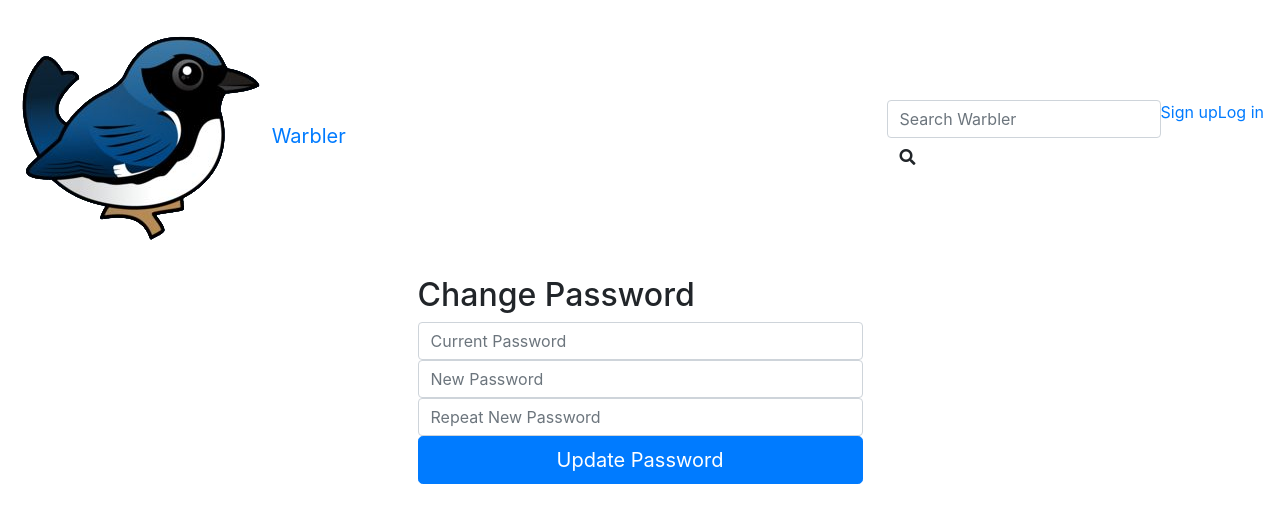
After one commit to dogpineapple/Personal-Site, a Flask app: template templates/users/change-pw.html in a window 1280 px wide. The commit adds this page. Shown: the top 523 px of the page. Run offline with Flask 2, Linux system fonts and the light colour scheme; the template is opened without the code that fills it: values that come from a table or form of the project are taken from there, others are empty; tables that the repository leaves empty hold one stand-in row (values such as "Sample post"); form fields are guessed from the names that the template uses; some libraries are stand-ins or nearby versions.

Commit message:
add change password route and form and navbar drop-down

```diff
--- a/app.py
+++ b/app.py
@@ -5,7 +5,7 @@ from flask import Flask, render_template, request, flash, redirect, session, g,
 from sqlalchemy.exc import IntegrityError
 from functools import wraps
 
-from forms import UserAddForm, LoginForm, MessageForm, UserEditForm
+from forms import UserAddForm, LoginForm, MessageForm, UserEditForm, ChangePasswordForm
 from models import db, connect_db, User, Message, Follows, Likes
 
 CURR_USER_KEY = "curr_user"
@@ -119,6 +119,7 @@ def login():
     """Handle user login."""
 
     form = LoginForm()
+    new_msg_form = MessageForm()
 
     if form.validate_on_submit():
         user = User.authenticate(form.username.data,
@@ -129,13 +130,14 @@ def login():
             return redirect("/")
         flash("Invalid credentials.", 'danger')
 
-    return render_template('users/login.html', form=form)
+    return render_template('users/login.html', form=form, new_msg_form=new_msg_form)
 
 
 @app.route('/logout')
 def logout():
     """Handle logout of user."""
 
+    new_msg_form = MessageForm()
     do_logout()
     flash("You have successfully logged out", 'success')
     return redirect("/")
@@ -274,6 +276,26 @@ def profile():
         return render_template('users/edit.html', form=form, new_msg_form=new_msg_form)
 
 
+@app.route('/users/change-password', methods=["GET", "POST"])
+@login_required
+def change_password():
+    """Change current user's password."""
+
+    user = g.user
+    form = ChangePasswordForm()
+    new_msg_form = MessageForm()
+
+    if form.validate_on_submit():
+        User.change_password(user.username, form.old_password.data, form.new_password.data)
+        return redirect(f"/users/{ user.id }")
+
+    else:
+        return render_template('users/change-pw.html', form=form, new_msg_form=new_msg_form)
+
+
+
+
+
 
 
 @app.route('/users/delete', methods=["POST"])
@@ -397,7 +419,7 @@ def homepage():
         return render_template('home.html', messages=messages, liked_posts=liked_posts, new_msg_form=form)
 
     else:
-        return render_template('home-anon.html')
+        return render_template('home-anon.html', new_msg_form=form)
 
 
 ##############################################################################
--- a/forms.py
+++ b/forms.py
@@ -1,6 +1,6 @@
 from flask_wtf import FlaskForm
 from wtforms import StringField, PasswordField, TextAreaField
-from wtforms.validators import DataRequired, Email, Length
+from wtforms.validators import DataRequired, Email, Length, EqualTo
 
 
 class MessageForm(FlaskForm):
@@ -35,3 +35,11 @@ class UserEditForm(FlaskForm):
     header_image_url = StringField('(Optional) Cover Photo URL')
     bio = StringField('Bio', validators=[Length(max=250)])
     location = StringField('Location')
+
+class ChangePasswordForm(FlaskForm):
+    """Form for changing a password."""
+    old_password = PasswordField('Current Password', validators=[Length(min=6)])
+    new_password = PasswordField('New Password',
+                                validators=[Length(min=6), EqualTo('confirm',
+                                message='Passwords must match')])
+    confirm = PasswordField('Repeat New Password', validators=[Length(min=6)])
--- a/templates/base.html
+++ b/templates/base.html
@@ -39,10 +39,16 @@
         <li><a href="/signup">Sign up</a></li>
         <li><a href="/login">Log in</a></li>
         {% else %}
-        <li>
-          <a href="/users/{{ g.user.id }}">
+
+
+        <li class="dropdown nav-item">
+          <a class="nav-link dropdown-toggle" href="#" id="navbarDropdownMenuLink" role="button" data-toggle="dropdown" aria-haspopup="true" aria-expanded="false">
             <img src="{{ g.user.image_url }}" alt="{{ g.user.username }}">
           </a>
+          <ul class="dropdown-menu">
+            <li><a class="dropdown-item" href="/users/{{ g.user.id }}">Profile</a></li>
+            <li><a class="dropdown-item" href="/users/change-password">Change Password</a></li>
+          </ul>
         </li>
         <li><a data-toggle="modal" data-target="#modal">New Message</a></li>
 
@@ -100,12 +106,6 @@
   </div>
   <script src="http://unpkg.com/jquery"></script>
   <script src="http://unpkg.com/axios/dist/axios.js"></script>
-  <script src="https://cdn.jsdelivr.net/npm/popper.js@1.16.0/dist/umd/popper.min.js"
-    integrity="sha384-Q6E9RHvbIyZFJoft+2mJbHaEWldlvI9IOYy5n3zV9zzTtmI3UksdQRVvoxMfooAo"
-    crossorigin="anonymous"></script>
-  <script src="https://stackpath.bootstrapcdn.com/bootstrap/4.5.0/js/bootstrap.min.js"
-    integrity="sha384-OgVRvuATP1z7JjHLkuOU7Xw704+h835Lr+6QL9UvYjZE3Ipu6Tp75j7Bh/kR0JKI"
-    crossorigin="anonymous"></script>
   <script src="/static/api.js"></script>
 
 </body>
--- /dev/null
+++ b/templates/users/change-pw.html
@@ -0,0 +1,26 @@
+{% extends 'base.html' %}
+
+{% block body_class %}Password Settings{% endblock %}
+
+{% block content %}
+
+  <div class="row justify-content-md-center">
+    <div class="col-md-7 col-lg-5">
+      <h2 class="join-message">Change Password</h2>
+
+      <form action="/users/change-password" method="POST" id="change_pw_form">
+        {{ form.hidden_tag() }}
+
+        {% for field in form if field.widget.input_type != 'hidden' %}
+          {% for error in field.errors %}
+            <span class="text-danger">{{ error }}</span>
+          {% endfor %}
+          {{ field(placeholder=field.label.text, class="form-control") }}
+        {% endfor %}
+
+        <button class="btn btn-primary btn-block btn-lg">Update Password</button>
+      </form>
+    </div>
+  </div>
+
+{% endblock %}
```
Also changed, not shown: models.py (+16 -0 lines), static/api.js (line endings or trailing spaces).
